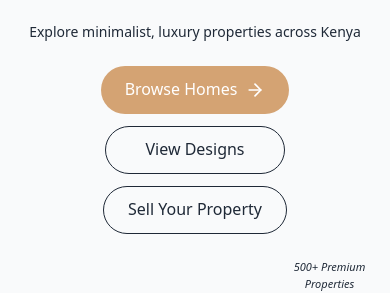
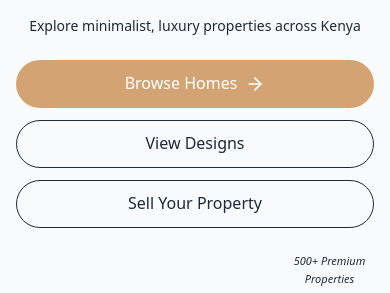
Before and after one commit to godyracks/branighan, a React (Vite) app: page / in a window 390 px wide. Shown: the part 221-514 px from the top of the page. Built offline with nearby package versions, Linux system fonts and the light colour scheme.

Commit message:
minor hero updates

```diff
--- a/src/components/layout/Hero.jsx
+++ b/src/components/layout/Hero.jsx
@@ -117,7 +117,7 @@ const Hero = ({ className }) => {
 
   return (
     <section
-      className={`w-full flex flex-col items-center justify-center text-center min-h-[99vh] pt-[80px] sm:pt-[96px] py-12 sm:py-16 lg:pt-28 ${className}`}
+      className={`w-full flex flex-col items-center justify-center text-center min-h-[79vh] pt-[80px] sm:pt-[96px] py-12 sm:py-16 lg:pt-28 ${className}`}
       style={{
         background: isDarkMode
           ? `linear-gradient(135deg, rgba(31, 41, 55, 0.7), rgba(17, 24, 39, 0.7)), url('https://i.pinimg.com/736x/11/1e/b7/111eb70b83d4f7190ee0ec2ad27da56f.jpg') center/cover no-repeat`
@@ -157,32 +157,32 @@ const Hero = ({ className }) => {
         </motion.p>
 
         <motion.div
-          className="flex flex-col sm:flex-row items-center justify-center gap-3 sm:gap-4 w-[95%] sm:w-auto mx-auto"
+          className="flex flex-col sm:flex-row items-center justify-center gap-3 sm:gap-4 w-full sm:w-auto mx-auto"
           variants={itemVariants}
         >
-          <Link to="/houses">
+          <Link to="/houses" className="w-full sm:w-auto">
             <Button
               variant="primary"
               size="lg"
-              className="w-full sm:w-auto min-w-[180px] xs:min-w-[200px] sm:min-w-[220px] bg-[#D4A373] hover:bg-[#c4975f] active:bg-[#b3834e] text-white"
+              className="w-full sm:min-w-[220px] bg-[#D4A373] hover:bg-[#c4975f] active:bg-[#b3834e] text-white"
             >
               Browse Homes
             </Button>
           </Link>
-          <Link to="/designs">
+          <Link to="/designs" className="w-full sm:w-auto">
             <Button
               variant="outline"
               size="lg"
-              className="w-full sm:w-auto min-w-[180px] xs:min-w-[200px] sm:min-w-[220px]"
+              className="w-full sm:min-w-[220px]"
             >
               View Designs
             </Button>
           </Link>
-          <Link to="/sell-your-house">
+          <Link to="/sell-your-house" className="w-full sm:w-auto">
             <Button
               variant="outline"
               size="lg"
-              className="w-full sm:w-auto min-w-[180px] xs:min-w-[200px] sm:min-w-[220px]"
+              className="w-full sm:min-w-[220px]"
             >
               Sell Your Property
             </Button>
```
